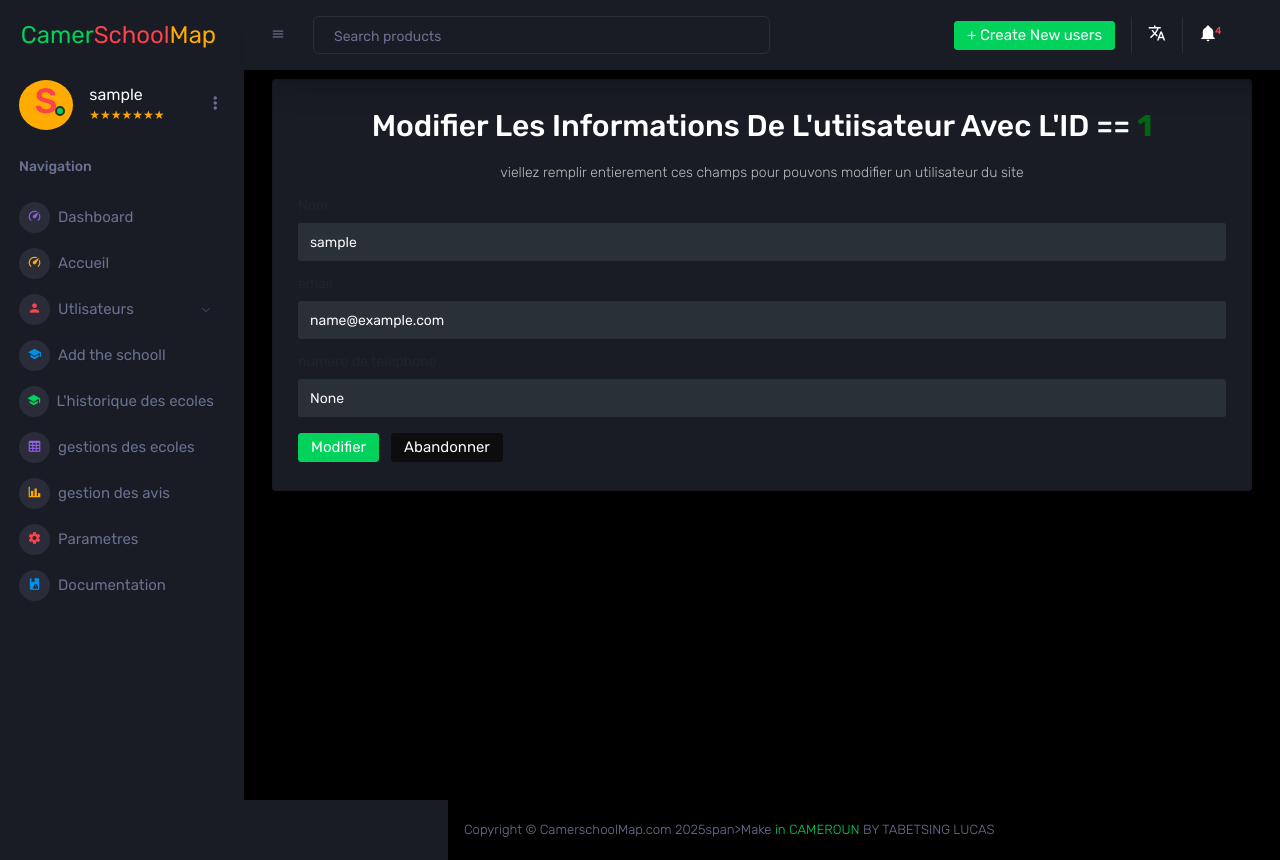
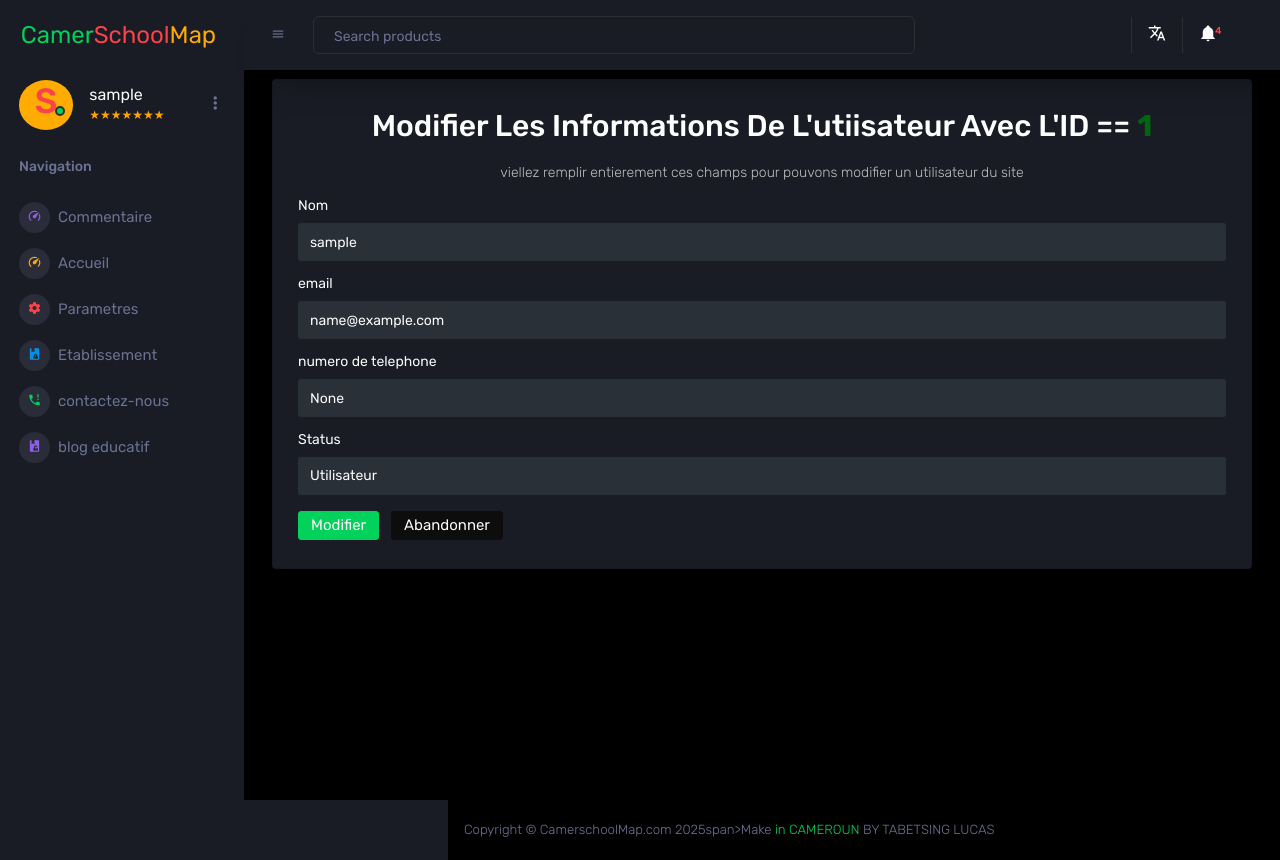
Before and after one commit to Lucasstive1/CamerschoolMap, a Django app: page /login/user/modifier/1/ in a window 1280 px wide. Run offline with Django 4.2, Linux system fonts and the light colour scheme; the visitor is signed in with stand-in values (Sample User, id 1); data comes from the database, SQL or seed files in the repository; some libraries are stand-ins or nearby versions.

Commit message:
permission et groupe presque ok

```diff
--- a/CamerschoolMap/CamerschoolMap/settings.py
+++ b/CamerschoolMap/CamerschoolMap/settings.py
@@ -150,9 +150,9 @@
 EMAIL_HOST = 'smtp.gmail.com'
 EMAIL_PORT = 587
 EMAIL_USE_TLS = True
-EMAIL_HOST_USER = 'stivelucas037@gmail.com'
-EMAIL_HOST_PASSWORD = 'uigc xfzs fqtm nvkk'
-EMAIL_RECEIVER = 'stivelucas037@gmail.com'
+EMAIL_HOST_USER = 'camerschoolmap@gmail.com'
+EMAIL_HOST_PASSWORD = 'cpjr vxzr kjrb zhcv'
+EMAIL_RECEIVER = 'camerschoolmap@gmail.com'
 
 
 from django.contrib.messages import constants as message_constants
--- a/CamerschoolMap/login/views.py
+++ b/CamerschoolMap/login/views.py
@@ -108,12 +108,18 @@
             auth_user = authenticate(username=user.username, password=password)
             if auth_user:
                 login(request, auth_user)
-                messages.success(request, f"Conexion reussir avec success.\n Bienvenue, {auth_user.username} !")
-                return redirect('detail')
+                messages.success(request, f"Connexion réussie avec succès.\nBienvenue, {auth_user.username} !")
 
-        messages.error(request, "Email ou mot de passe incorrect.Merci de ressayer ulterrieurement")
+                # Redirection selon le rôle
+                if auth_user.role == 'Utilisateur':
+                    return redirect('detail')
+                else:
+                    return redirect('dashbord')
+
+        messages.error(request, "Email ou mot de passe incorrect. Merci de réessayer ultérieurement.")
 
     return render(request, 'fontend/autres/connexion.html')
+
 
 
 
@@ -200,47 +206,66 @@
 # FONCTION POUR MODIFIER UN UTILISATEUR
 @login_required(login_url='connexion')
 def modifier_user(request, user_id):
+    User = get_user_model()  # Récupérer le modèle utilisateur (CustomUser)
+
     try:
-        user = get_user_model().objects.get(id=user_id)
-    except get_user_model().DoesNotExist:
+        user = User.objects.get(id=user_id)
+    except User.DoesNotExist:
         messages.error(request, "L'utilisateur demandé n'existe pas.")
-        return redirect('users_list')  # Rediriger vers la liste des utilisateurs si l'utilisateur n'existe pas.
+        return redirect('historique')  # Redirige vers la liste des utilisateurs
 
     if request.method == 'POST':
-        nom = request.POST.get('nom')
-        email = request.POST.get('email')
-        password = request.POST.get('password')
+        nom = request.POST.get('nom', '').strip()
+        email = request.POST.get('email', '').strip()
+        phone = request.POST.get('phone', '').strip()
+        role = request.POST.get('role', '').strip()
+        password = request.POST.get('password', '').strip()
 
         errors = []
 
+        # Vérifications des champs obligatoires
+        if not nom or not email or not phone or not role:
+            errors.append("Tous les champs doivent être remplis.")
+
         # Vérification des formats
-        if not re.match(r'^[a-zA-Z0-9_]+$', nom):  # Vérification pour le nom d'utilisateur
-            errors.append("Le nom ne doit contenir que des lettres et des chiffres.")
-        if not re.match(r'^[\w\.-]+@[\w\.-]+\.\w+$', email):  # Vérification pour l'email
+        if not re.match(r'^[a-zA-Z0-9_]+$', nom):
+            errors.append("Le nom ne doit contenir que des lettres, chiffres et underscore.")
+        if not re.match(r'^[\w\.-]+@[\w\.-]+\.\w+$', email):
             errors.append("Format d'email invalide.")
+        if not re.match(r'^\+237\d{9}$', phone):
+            errors.append("Le numéro de téléphone doit être au format +237XXXXXXXXX.")
 
-        if password:
-            if not re.match(r'^(?=.*[A-Z])(?=.*\d).{8,}$', password):  # Vérification du mot de passe
-                errors.append("Le mot de passe doit contenir au moins 8 caractères, une majuscule et un chiffre.")
-
-        # Vérification unicité de l'email (si l'email a changé)
+        # Vérification unicité de l'email (si changé)
         if email != user.email and User.objects.filter(email=email).exists():
             errors.append("L'email existe déjà.")
 
+        # Vérification unicité du numéro de téléphone (si changé)
+        if phone != user.phone and User.objects.filter(phone=phone).exists():
+            errors.append("Le numéro de téléphone est déjà utilisé.")
+
+        # Vérification du mot de passe si fourni
+        if password:
+            if not re.match(r'^(?=.*[A-Z])(?=.*\d).{8,}$', password):
+                errors.append("Le mot de passe doit contenir au moins 8 caractères, une majuscule et un chiffre.")
+
+        # Gestion des erreurs
         if errors:
             for error in errors:
                 messages.error(request, error)
             return render(request, 'backend/autres/modifieruser.html', {'user': user})
 
-        # Mise à jour des données de l'utilisateur
+        # Mise à jour des données
         user.username = nom
         user.email = email
+        user.phone = phone
+        user.role = role
         if password:
-            user.set_password(password)  # Ne pas oublier de hacher le mot de passe
+            user.password = make_password(password)  # Hachage du mot de passe
+
         user.save()
 
-        messages.success(request, "Utilisateur modifié avec succès!")
-        return redirect('historique')  # Redirige vers la liste des utilisateurs
+        messages.success(request, "Utilisateur modifié avec succès !")
+        return redirect('historique')
 
     return render(request, 'backend/autres/modifieruser.html', {'user': user})
 
@@ -315,16 +340,16 @@
 
 # FONCTION POUR AFFICHER LES UTILISATEURS ET GERER LA PAGINATION
 @login_required(login_url='connexion')
-@user_passes_test(is_admin, login_url='echecs')
+# @user_passes_test(is_admin, login_url='echecs')
 def dashboard(request):
-    users_list = CustomUser.objects.exclude(id=request.user.id)
+    users_list = CustomUser.objects.exclude(id=request.user.id).order_by('-id')
     total_utilisateurs = CustomUser.objects.count()
     total_chefs = CustomUser.objects.filter(role='Chef d\'établissement').count()
     total_etablissements = Etablissement.objects.count()
 
 
     # Pagination : 10 établissements par page
-    paginator = Paginator(users_list, 10)
+    paginator = Paginator(users_list, 8)
     page_number = request.GET.get('page')
     etablissements = paginator.get_page(page_number)
 
--- a/CamerschoolMap/templates/backend/autres/detail.html
+++ b/CamerschoolMap/templates/backend/autres/detail.html
@@ -207,6 +207,7 @@
                                 <a href="{% url 'detail_etablissement' etablissement.id %}" class="btn btn-success">
                                     Voir les détails
                                 </a>
+                                {% if request.user.role == "Administrateur" %}
                                 <button type="button" class="btn btn-danger btn-delete"
                                     data-id="{{ etablissement.id }}">
                                     Supprimer
@@ -219,6 +220,7 @@
                                     data-bs-toggle="modal" data-bs-target="#editModal">
                                     Modifier
                                 </button>
+                                {% endif %}
                             </div>
 
                         </div>
--- a/CamerschoolMap/templates/backend/autres/historique.html
+++ b/CamerschoolMap/templates/backend/autres/historique.html
@@ -36,6 +36,8 @@
                                 <th>id</th>
                                 <th>Nom et prénom</th>
                                 <th>Adresse email</th>
+                                <th>Status</th>
+                                <th>Telephone</th>
                                 <th>date d'inscription</th>
                                 <th>Dernier connexion</th>
                                 <th>Action requise</th>
@@ -47,6 +49,8 @@
                                 <td>{{ user.id }}</td>
                                 <td>{{ user.username }}</td>
                                 <td>{{ user.email }}</td>
+                                <td>{{ user.role }}</td>
+                                <td>{{ user.phone }}</td>
                                 <td>{{ user.date_joined }}</td>
                                 <td>{{ user.last_login }}</td>
                                 <td style="display:flex;">
--- a/CamerschoolMap/templates/backend/autres/modifieruser.html
+++ b/CamerschoolMap/templates/backend/autres/modifieruser.html
@@ -21,18 +21,26 @@
           <form class="forms-sample" method="POST">
             {% csrf_token %}
             <div class="form-group">
-              <label for="exampleInputName1">Nom</label>
+              <label for="exampleInputName1" class="text-white">Nom</label>
               <input type="text" name="nom" class="form-control" id="exampleInputName1" value="{{ user.username }}">
             </div>
             <div class="form-group">
-              <label for="exampleInputEmail3">email</label>
+              <label for="exampleInputEmail3" class="text-white">email</label>
               <input type="email" class="form-control" id="exampleInputEmail3" value="{{ user.email }}"
                 name="email">
             </div>
             <div class="form-group">
-              <label for="exampleInputPassword4">numero de telephone</label>
+              <label for="exampleInputPassword4" class="text-white">numero de telephone</label>
               <input type="text" name="phone" class="form-control" id="exampleInputPassword4"
-                value="{{ user.last_login }}">
+                value="{{ user.phone }}">
+            </div>
+            <div class="form-group">
+              <label for="role" class="text-white"> Status</label>
+              <select name="role" value="{{ user.role }}" class="form-control text-white" id="role">
+                <option value="Utilisateur">Utilisateur</option>
+                <option value="Chef d'etablissement">Chef d'etablisement</option>
+                <option value="Administrateur">Administrateur</option>
+              </select>
             </div>
             <button type="submit" class="btn btn-success mr-2">Modifier</button>
             <a href="{% url 'historique' %}">
--- a/CamerschoolMap/templates/backend/base.html
+++ b/CamerschoolMap/templates/backend/base.html
@@ -103,6 +103,16 @@
                 <li class="nav-item nav-category">
                     <span class="nav-link">Navigation</span>
                 </li>
+                {% if request.user.role == "Utilisateur" %}
+                <li class="nav-item menu-items">
+                    <a class="nav-link" href="{% url 'avis' %}">
+                        <span class="menu-icon">
+                            <i class="mdi mdi-speedometer"></i>
+                        </span>
+                        <span class="menu-title">Commentaire</span>
+                    </a>
+                </li>
+                {% else %}
                 <li class="nav-item menu-items">
                     <a class="nav-link" href="{% url 'dashbord' %}">
                         <span class="menu-icon">
@@ -111,6 +121,7 @@
                         <span class="menu-title">Dashboard</span>
                     </a>
                 </li>
+                {% endif %}
                 <li class="nav-item menu-items">
                     <a class="nav-link" href="{% url 'index' %}">
                         <span class="menu-icon">
@@ -119,6 +130,7 @@
                         <span class="menu-title">Accueil</span>
                     </a>
                 </li>
+                {% if request.user.role == "Administrateur" %}
                 <li class="nav-item menu-items">
                     <a class="nav-link" data-toggle="collapse" href="#ui-basic" aria-expanded="false"
                         aria-controls="ui-basic">
@@ -160,20 +172,13 @@
                         <span class="menu-title">gestions des ecoles</span>
                     </a>
                 </li>
+
                 <li class="nav-item menu-items">
                     <a class="nav-link" href="{% url 'avis' %}">
                         <span class="menu-icon">
                             <i class="mdi mdi-chart-bar"></i>
                         </span>
                         <span class="menu-title">gestion des avis</span>
-                    </a>
-                </li>
-                <li class="nav-item menu-items">
-                    <a class="nav-link" href="{% url 'setting' %}">
-                        <span class="menu-icon">
-                            <i class="mdi mdi-settings"></i>
-                        </span>
-                        <span class="menu-title">Parametres</span>
                     </a>
                 </li>
                 <li class="nav-item menu-items">
@@ -184,6 +189,41 @@
                         <span class="menu-title">Documentation</span>
                     </a>
                 </li>
+                {% endif %}
+                <li class="nav-item menu-items">
+                    <a class="nav-link" href="{% url 'setting' %}">
+                        <span class="menu-icon">
+                            <i class="mdi mdi-settings"></i>
+                        </span>
+                        <span class="menu-title">Parametres</span>
+                    </a>
+                </li>
+                {% if request.user.role != "Administrateur" %}
+                <li class="nav-item menu-items">
+                    <a class="nav-link" href="{% url 'detail' %}">
+                        <span class="menu-icon">
+                            <i class="mdi mdi-book-lock"></i>
+                        </span>
+                        <span class="menu-title">Etablissement</span>
+                    </a>
+                </li>
+                <li class="nav-item menu-items">
+                    <a class="nav-link" href="{% url 'contact' %}">
+                        <span class="menu-icon">
+                            <i class="mdi mdi-phone-alert"></i>
+                        </span>
+                        <span class="menu-title">contactez-nous</span>
+                    </a>
+                </li>
+                <li class="nav-item menu-items">
+                    <a class="nav-link" href="{% url 'blog' %}">
+                        <span class="menu-icon">
+                            <i class="mdi mdi-book-lock-open"></i>
+                        </span>
+                        <span class="menu-title">blog educatif</span>
+                    </a>
+                </li>
+                {% endif %}
             </ul>
         </nav>
         <!-- partial -->
@@ -207,6 +247,7 @@
                         </li>
                     </ul>
                     <ul class="navbar-nav navbar-nav-right">
+                        {% if request.user.role == "Administrateur" %}
                         <li class="nav-item dropdown d-none d-lg-block">
                             <a class="nav-link btn btn-success create-new-button" id="createbuttonDropdown"
                                 data-toggle="dropdown" aria-expanded="false" href="#">+ Create New users</a>
@@ -238,6 +279,7 @@
                                 <div class="dropdown-divider"></div>
                             </div>
                         </li>
+                        {% endif %}
                         <li class="nav-item dropdown border-left">
                             <a class="nav-link count-indicator dropdown-toggle" id="messageDropdown" href="#"
                                 data-toggle="dropdown" aria-expanded="false">
--- a/CamerschoolMap/templates/fontend/autres/avis.html
+++ b/CamerschoolMap/templates/fontend/autres/avis.html
@@ -104,7 +104,8 @@
         <form class="shadow-sm rounded-pill">
             <div class="input-group">
                 <input type="text" class="form-control border-0 rounded-pill py-3 px-4"
-                    placeholder="Entrer le nom de l'etablissement que vous voullez voir l'avis laisser a ce sujet ..." name="avis-search">
+                    placeholder="Entrer le nom de l'etablissement que vous voullez voir l'avis laisser a ce sujet ..."
+                    name="avis-search">
                 <button class="btn btn-primary rounded-pill px-4" type="submit">
                     <i class="fas fa-search"></i>
                 </button>
@@ -207,6 +208,7 @@
                     <p class="card-text">{{ avis.contenu }}</p>
 
                     <!-- Bouton de suppression -->
+                    {% if request.user.role == "Administrateur" %}
                     <form action="{% url 'delete_avis' avis.id %}" method="POST"
                         onsubmit="return confirmDelete(event, this);">
                         {% csrf_token %}
@@ -214,6 +216,8 @@
                             <i class="fas fa-trash"></i> Supprimer
                         </button>
                     </form>
+                    {% endif %}
+
                 </div>
             </div>
         </div>
```
Also changed, not shown: CamerschoolMap/templates/backend/autres/register.html (+20 -14 lines).
